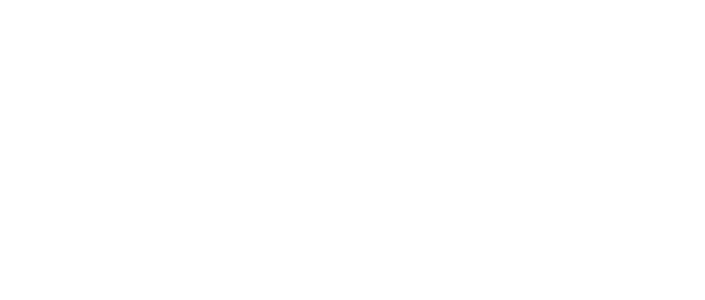
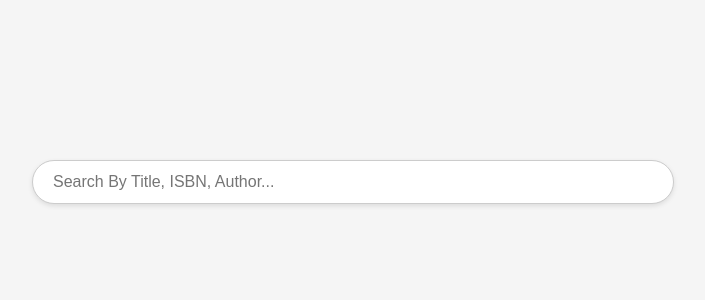
Before and after one commit to adeolaoj/book-finder, a React (Vite) app: page / in a window 1280 px wide. Shown: the top 300 px of the page, without its empty margins (308-1013 px from the left). Built offline with nearby package versions, Linux system fonts and the light colour scheme.

Commit message:
setting up more files, implementing search bar functionality and styling.

```diff
--- a/package.json
+++ b/package.json
@@ -10,6 +10,7 @@
     "preview": "vite preview"
   },
   "dependencies": {
+    "lucide-react": "^0.525.0",
     "react": "^19.1.0",
     "react-dom": "^19.1.0"
   },
@@ -18,10 +19,13 @@
     "@types/react": "^19.1.8",
     "@types/react-dom": "^19.1.6",
     "@vitejs/plugin-react-swc": "^3.10.2",
+    "autoprefixer": "^10.4.21",
     "eslint": "^9.29.0",
     "eslint-plugin-react-hooks": "^5.2.0",
     "eslint-plugin-react-refresh": "^0.4.20",
     "globals": "^16.2.0",
+    "postcss": "^8.5.6",
+    "tailwindcss": "^4.1.11",
     "vite": "^7.0.0"
   }
 }
--- a/src/App.jsx
+++ b/src/App.jsx
@@ -1,7 +1,13 @@
+import SearchBar from './Components/SearchBar/SearchBar';
+
+
 const App = () => {
+  let heroData = [
+    {text1:"",text2:""},
+  ]
   return (
-    <div>
-
+    <div className="App">
+      <SearchBar />
     </div>
   )
 }
--- /dev/null
+++ b/src/components/SearchBar/SearchBar.css
@@ -0,0 +1,61 @@
+.search-bar-container {
+  display: flex;
+  flex-direction: column;
+  align-items: center;
+  padding: 10rem 0;
+  font-family: Arial, sans-serif;
+  background-color: #f5f5f5;
+  min-height: 100vh;
+}
+
+.search-form {
+  width: 100%;
+  max-width: 600px;
+  margin-bottom: 2rem;
+}
+
+.search-input {
+  width: 100%;
+  padding: 12px 20px;
+  border: 1px solid #ccc;
+  border-radius: 25px;
+  font-size: 16px;
+  box-shadow: 0 2px 5px rgba(0,0,0,0.1);
+}
+
+.search-input:focus {
+  outline: none;
+  border-color: #666;
+}
+
+.search-results {
+  width: 100%;
+  max-width: 500px;
+  background: white;
+  padding: 1rem;
+  border-radius: 8px;
+  box-shadow: 0 2px 5px rgba(0,0,0,0.1);
+}
+
+.search-results h2 {
+  font-size: 20px;
+  margin-bottom: 10px;
+}
+
+.search-results ul {
+  list-style: none;
+  padding: 0;
+}
+
+.search-results li {
+  margin-bottom: 10px;
+}
+
+.search-results a {
+  text-decoration: none;
+  color: #0077cc;
+}
+
+.search-results a:hover {
+  text-decoration: underline;
+}
--- /dev/null
+++ b/src/components/SearchBar/SearchBar.jsx
@@ -0,0 +1,102 @@
+import React, {useState, useCallback, useEffect} from 'react'
+import './SearchBar.css'
+import { Search, Mic } from 'lucide-react'
+
+const sampleData = [
+    {
+        id: 1,
+        title: 'A Court of Thorns and Roses',
+        url: 'https://www.goodreads.com/',
+    },
+    {
+        id: 2,
+        title: 'A Court of Mist and Fury',
+        url: 'https://www.goodreads.com/',
+    },
+    {
+        id: 3,
+        title: 'A Court of Wings and Ruin',
+        url: 'https://www.goodreads.com/',
+    },
+    {
+        id: 4,
+        title: 'A Court of Frost and Starlight',
+        url: 'https://www.goodreads.com/',
+    },
+    {
+        id: 5,
+        title: 'A Court of Silver Flames',
+        url: 'https://www.goodreads.com/',
+    }
+]
+
+
+const SearchBar = () => {
+    const [searchTerm, setSearchTerm] = useState('')
+    const [searchResults, setSearchResults] = useState([])
+
+    // Debounce function: trigger search results only after short delay in typing
+    const debounce = (func, delay) => {
+        let timeoutId
+        return (...args) => {
+            clearTimeout(timeoutId)
+            timeoutId = setTimeout(() => func(...args), delay)
+        }
+    }
+
+    const handleSearch = useCallback(
+        debounce((term) => {
+            if (term.trim() === '') {
+                setSearchResults([])
+            } else {
+                const results = sampleData.filter((item) =>
+                    item.title.toLowerCase().includes(term.toLowerCase()),
+                )
+                setSearchResults(results)
+            }
+        }, 300),
+        [],
+    )
+
+    useEffect(() => {
+        handleSearch(searchTerm)
+    }, [searchTerm, handleSearch])
+
+    const handleInputChange = (e) => {
+        setSearchTerm(e.target.value)
+    }
+
+    return (
+
+    <div className="search-bar-container">
+        <form onSubmit={(e) => e.preventDefault()} className="search-form">
+            <input
+                type="text"
+                value={searchTerm}
+                onChange={handleInputChange}
+                className="search-input"
+                placeholder="Search By Title, ISBN, Author..."
+            />
+        </form>
+
+        {searchResults.length > 0 && (
+            <div className="search-results">
+            <h2>Search Results:</h2>
+            <ul>
+                {searchResults.map((result) => (
+                <li key={result.id}>
+                    <a href={result.url} target="_blank" rel="noopener noreferrer">
+                    {result.title}
+                    </a>
+                </li>
+                ))}
+            </ul>
+            </div>
+        )}
+    </div>
+
+  )
+
+}
+
+export default SearchBar
```
Also changed, not shown: src/components/Navbar/Navbar.jsx (added, +11 -0 lines), src/components/Navbar/Navbar.css (added), 1 other file (tests, documents, lock files or other folders).
